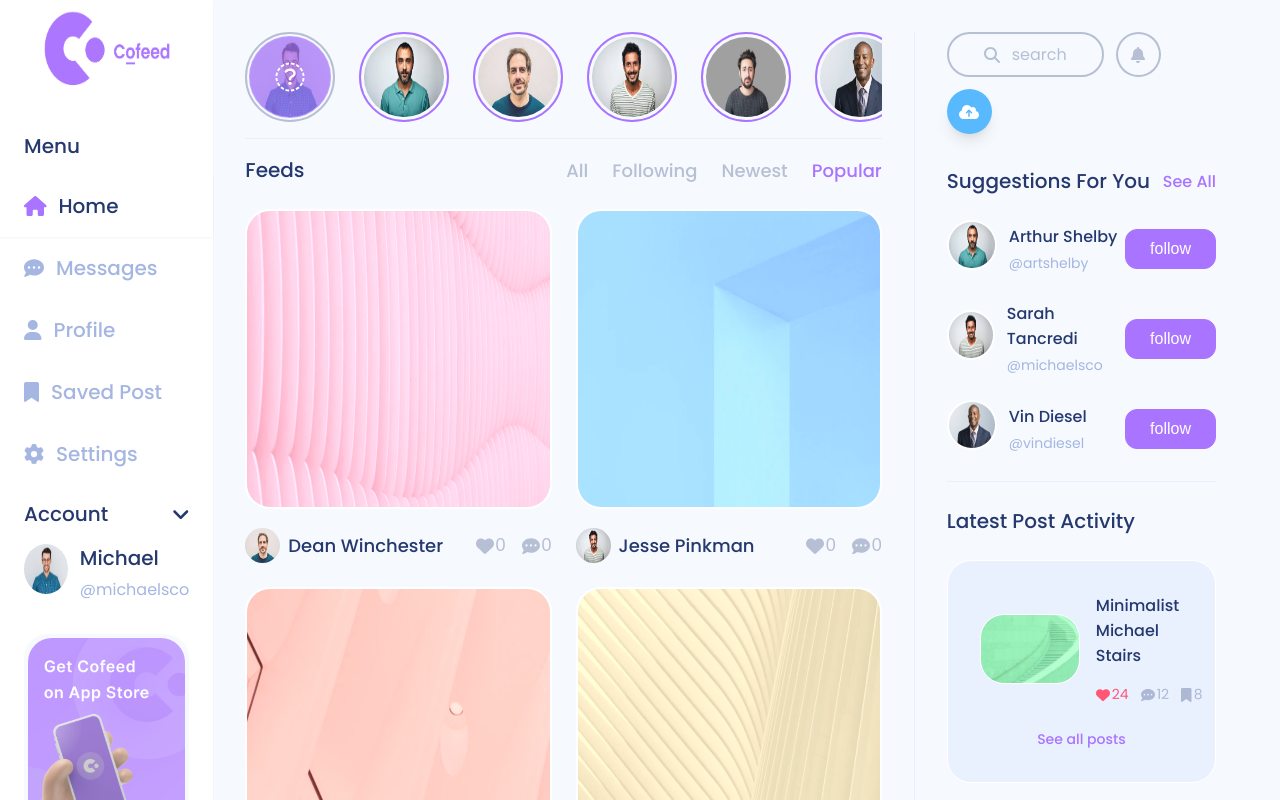
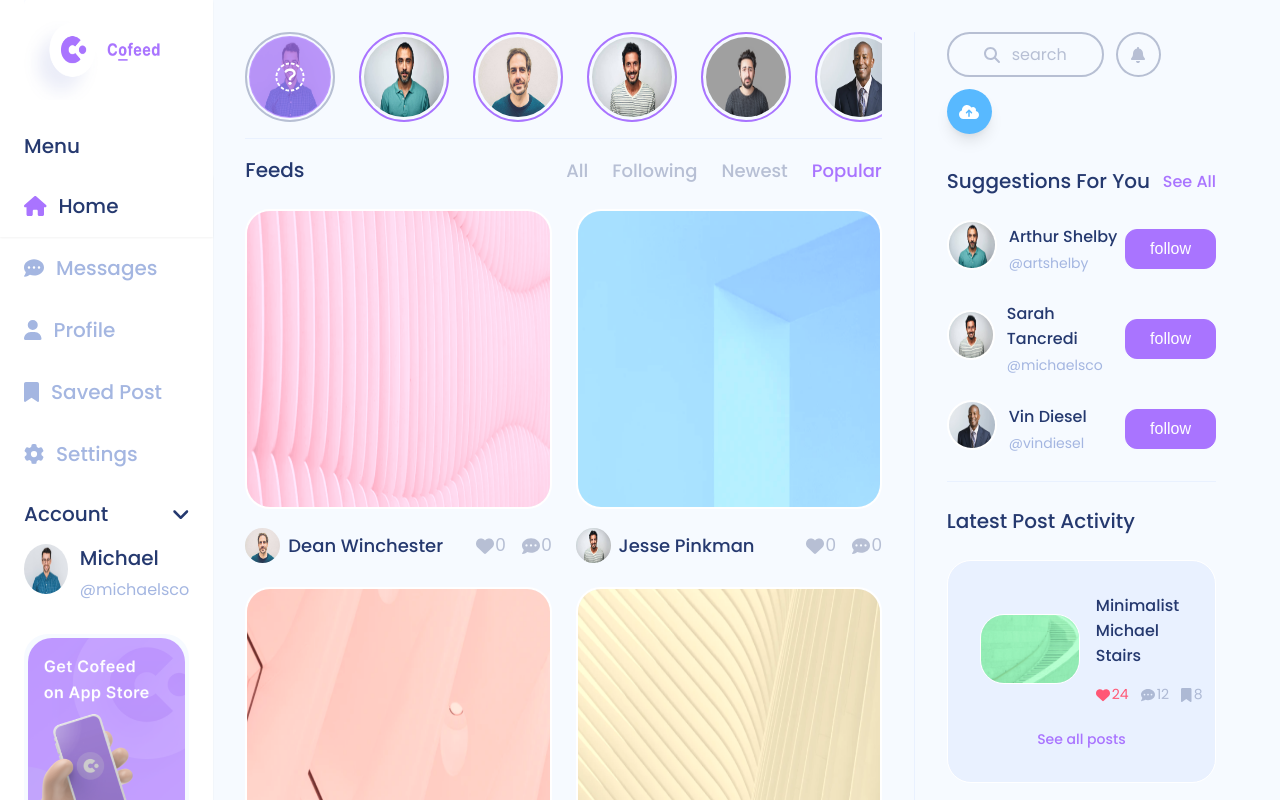
Before and after one commit to ahmeddoosama/cofeed-social-media-dashboard, an Angular app: page /dashboard in a window 1280 px wide. Shown: the top 800 px of the page. Built offline with nearby package versions, Linux system fonts and the light colour scheme.

Commit message:
change logo img

```diff
--- a/src/app/core/side-nav/side-nav.component.html
+++ b/src/app/core/side-nav/side-nav.component.html
@@ -1,7 +1,7 @@
 <section class="sidebar min-h-full bg-white shadow-sm">
   <div class="top-sidebar mb-24 px-24">
     <a routerLink="/">
-      <img src="../../../assets/images/cofeed-logo.png" alt="cofeed" title="cofeed" class="img-fluid h-100" />
+      <img src="../../../assets/images/cofeed-logo.PNG" alt="cofeed" title="cofeed" class="img-fluid h-100" />
     </a>
   </div>
   <div class="body-sidebar mb-14">
```
Also changed, not shown: src/assets/images/cofeed-logo.PNG.
